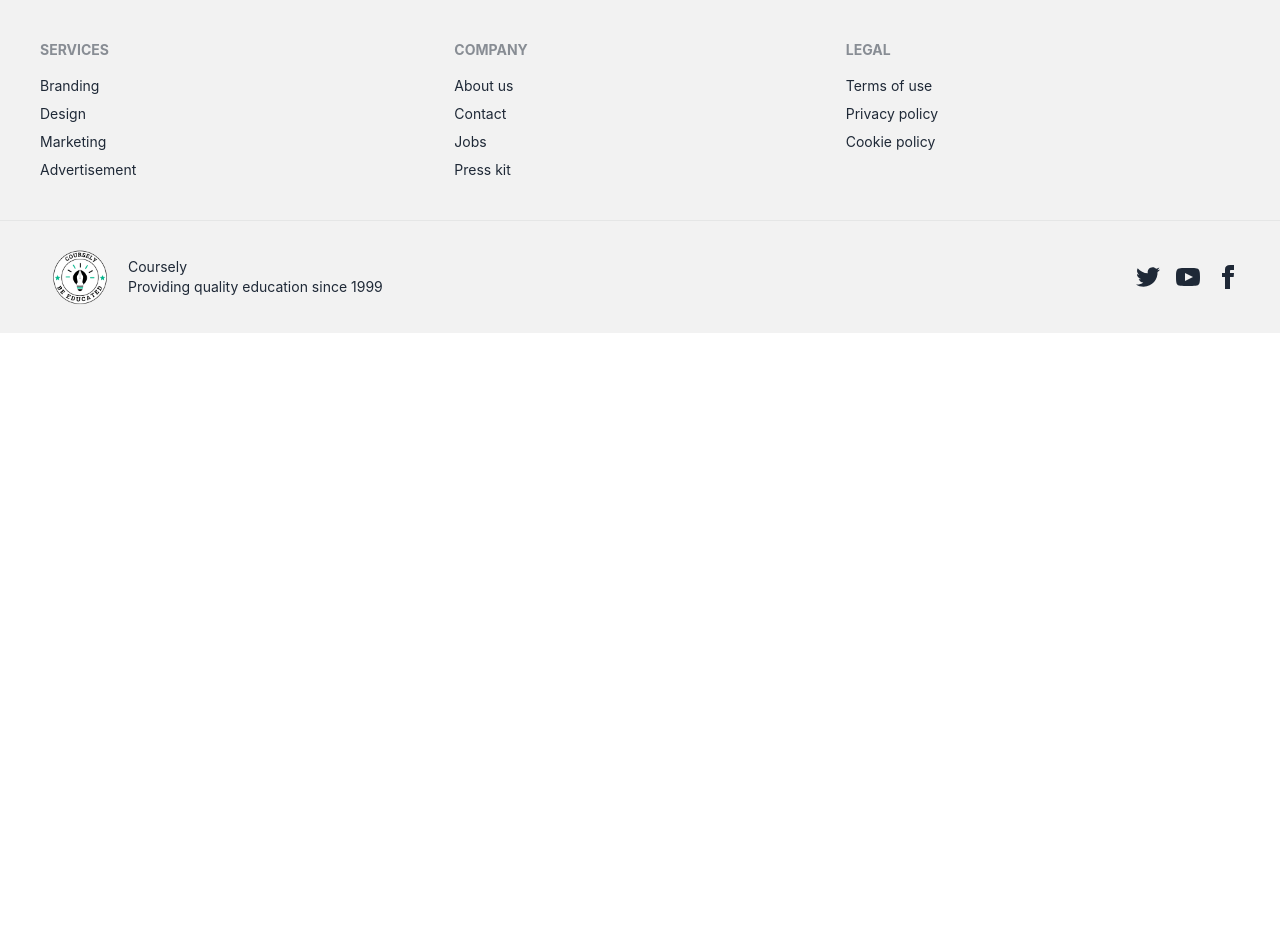
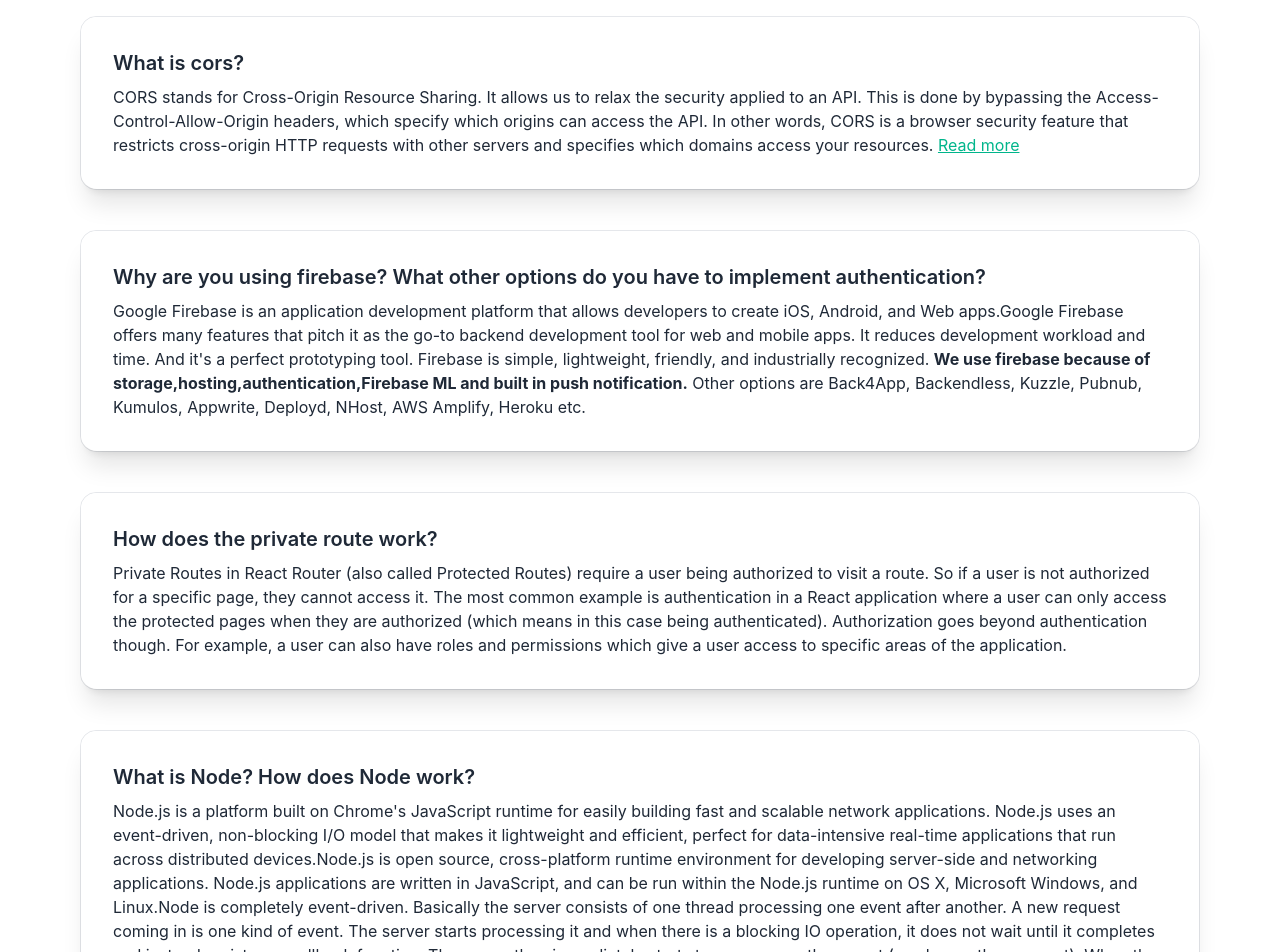
Before and after one commit to amanat-mahmud/Coursely, a React (Create React App) app: page /blog in a window 1280 px wide. Shown: the part 100-1052 px from the top of the page. Before the commit the page ends 800 px from the top, so only its background shows below. Built offline with nearby package versions, Linux system fonts and the light colour scheme.

Commit message:
Blog done

```diff
--- a/src/Pages/Blog/Blog.js
+++ b/src/Pages/Blog/Blog.js
@@ -1,9 +1,44 @@
 import React from 'react';
+import { Link } from 'react-router-dom';
 
 const Blog = () => {
     return (
         <div>
-            <h1>Inside blog</h1>
+            <div className='mx-20 my-10 border rounded-2xl dark:border-black dark:text-black'>
+                <div className="card bg-base-100 shadow-xl">
+                    <div className="card-body">
+                        <h2 className="card-title">What is cors?</h2>
+                        <p>CORS stands for Cross-Origin Resource Sharing. It allows us to relax the security applied to an API. This is done by bypassing the Access-Control-Allow-Origin headers, which specify which origins can access the API. In other words, CORS is a browser security feature that restricts cross-origin HTTP requests with other servers and specifies which domains access your resources. <a href="https://www.section.io/engineering-education/how-to-use-cors-in-nodejs-with-express/" target="_blank" rel="noreferrer" className="text-[#00b58b] underline hover:underline-offset-4">Read more</a></p>
+                    </div>
+                </div>
+            </div>
+            <div className='mx-20 mb-10 border rounded-2xl
+            dark:border-black dark:text-black'>
+                <div className="card bg-base-100 shadow-xl">
+                    <div className="card-body">
+                        <h2 className="card-title">Why are you using firebase? What other options do you have to implement authentication?</h2>
+                        <p>Google Firebase is an application development platform that allows developers to create iOS, Android, and Web apps.Google Firebase offers many features that pitch it as the go-to backend development tool for web and mobile apps. It reduces development workload and time. And it's a perfect prototyping tool. Firebase is simple, lightweight, friendly, and industrially recognized. <span className='font-bold'>We use firebase because of storage,hosting,authentication,Firebase ML and built in push notification.</span> Other options are Back4App, Backendless, Kuzzle, Pubnub, Kumulos, Appwrite, Deployd, NHost, AWS Amplify, Heroku etc.</p>
+                    </div>
+                </div>
+            </div>
+            <div className='mx-20 mb-10 border rounded-2xl
+            dark:border-black dark:text-black'>
+                <div className="card bg-base-100 shadow-xl">
+                    <div className="card-body">
+                        <h2 className="card-title">How does the private route work?</h2>
+                        <p>Private Routes in React Router (also called Protected Routes) require a user being authorized to visit a route. So if a user is not authorized for a specific page, they cannot access it. The most common example is authentication in a React application where a user can only access the protected pages when they are authorized (which means in this case being authenticated). Authorization goes beyond authentication though. For example, a user can also have roles and permissions which give a user access to specific areas of the application.</p>
+                    </div>
+                </div>
+            </div>
+            <div className='mx-20 mb-10 border rounded-2xl
+            dark:border-black dark:text-black'>
+                <div className="card bg-base-100 shadow-xl">
+                    <div className="card-body">
+                        <h2 className="card-title">What is Node? How does Node work?</h2>
+                        <p>Node.js is a platform built on Chrome's JavaScript runtime for easily building fast and scalable network applications. Node.js uses an event-driven, non-blocking I/O model that makes it lightweight and efficient, perfect for data-intensive real-time applications that run across distributed devices.Node.js is open source, cross-platform runtime environment for developing server-side and networking applications. Node.js applications are written in JavaScript, and can be run within the Node.js runtime on OS X, Microsoft Windows, and Linux.Node is completely event-driven. Basically the server consists of one thread processing one event after another. A new request coming in is one kind of event. The server starts processing it and when there is a blocking IO operation, it does not wait until it completes and instead registers a callback function. The server then immediately starts to process another event (maybe another request). When the IO operation is finished, that is another kind of event, and the server will process it (i.e. continue working on the request) by executing the callback as soon as it has time.So the server never needs to create additional threads or switch between threads, which means it has very little overhead. If you want to make full use of multiple hardware cores, you just start multiple instances of node.js</p>
+                    </div>
+                </div>
+            </div>
         </div>
     );
 };
```
